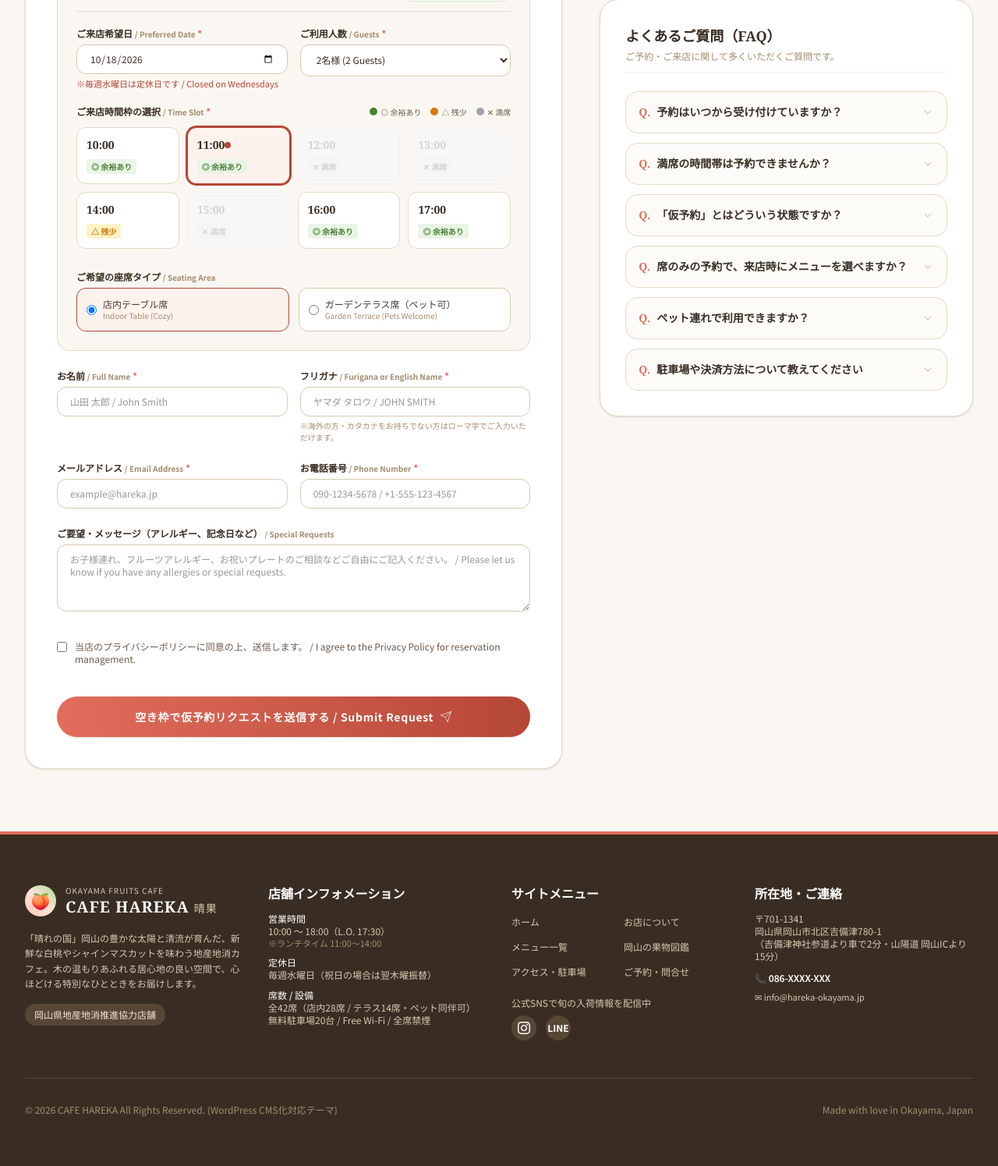
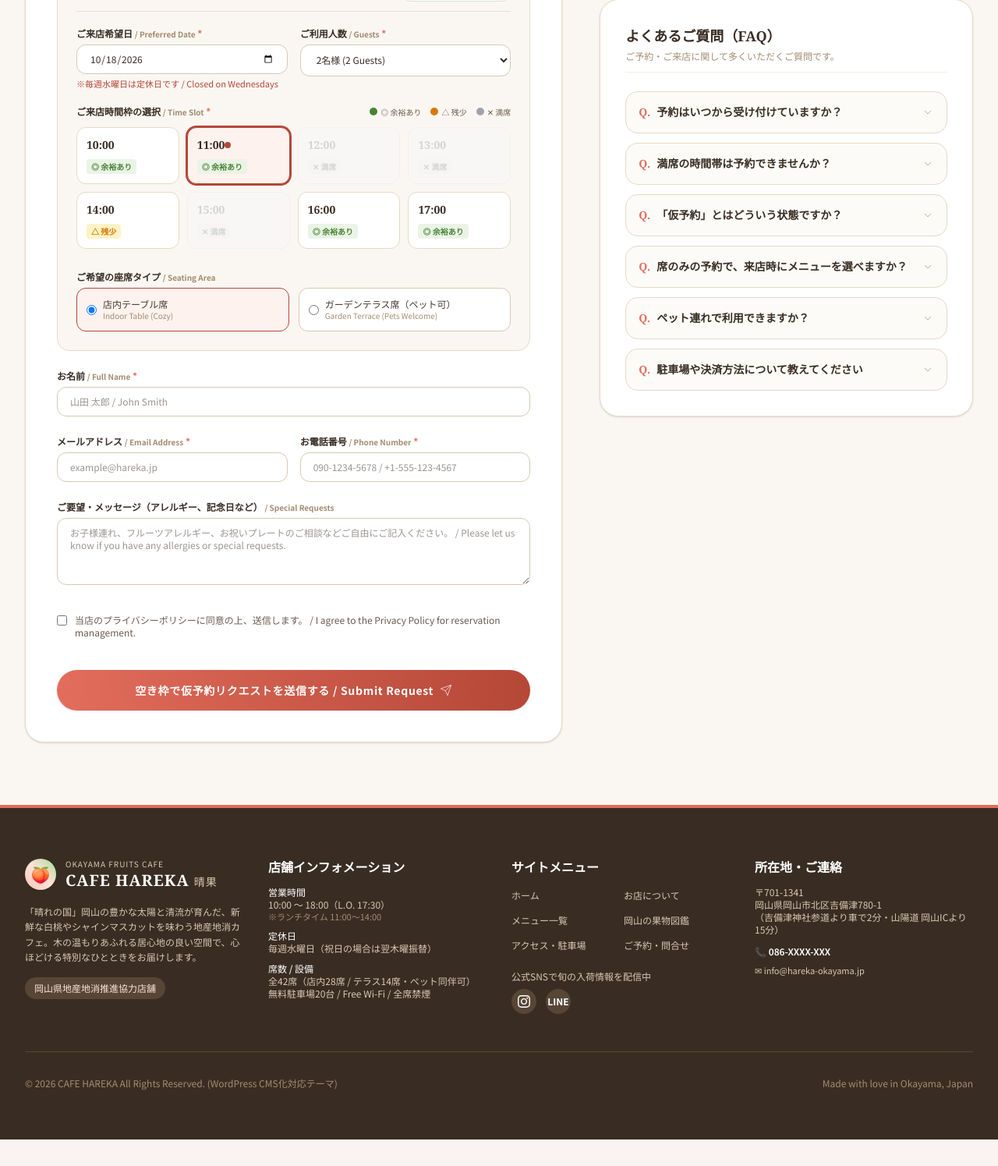
Before and after one commit to ikeda-haruka/okayamaCafe, a WordPress theme: template wordpress-theme/hareka-theme/page-contact.php in a window 1280 px wide. Shown: the part 1025-2520 px from the top of the page at 78% size. After the commit the page ends 2486 px from the top, so only its background shows below. Run offline with PHP 8.4 and a stand-in for WordPress, Linux system fonts and the light colour scheme; the site name, menu and one post (Sample post) are stand-ins, and other content is empty; style sheets or scripts are compiled from the project's sources.

Commit message:
refactor: お問い合わせ・予約フォームからフリガナ項目を削除しお名前のみのスマートUIに変更 Fixes #11

```diff
--- a/wordpress-theme/hareka-theme/assets/js/main.js
+++ b/wordpress-theme/hareka-theme/assets/js/main.js
@@ -141,7 +141,6 @@ document.addEventListener('DOMContentLoaded', function () {
     const formHeadingTitle = document.getElementById('form-heading-title');
     const formHeadingDesc = document.getElementById('form-heading-desc');
     const safeBadgeText = document.getElementById('safe-badge-text');
-    const kanaHintText = document.getElementById('kana-hint-text');
     const privacyAgreeText = document.getElementById('privacy-agree-text');
     const faqMainTitle = document.getElementById('faq-main-title');
     const faqMainSub = document.getElementById('faq-main-sub');
@@ -194,13 +193,6 @@ document.addEventListener('DOMContentLoaded', function () {
         // 誤予約防止バッジ
         if (safeBadgeText) {
             safeBadgeText.textContent = lang === 'ja' ? '満席誤予約防止機能 ON' : 'Live Availability Active';
-        }
-
-        // フリガナ注記
-        if (kanaHintText) {
-            kanaHintText.textContent = lang === 'ja'
-                ? '※海外の方・カタカナをお持ちでない方はローマ字でご入力いただけます。'
-                : '* International guests may enter names in English alphabet / Romaji.';
         }
 
         // プライバシー同意文
--- a/wordpress-theme/hareka-theme/page-contact.php
+++ b/wordpress-theme/hareka-theme/page-contact.php
@@ -291,7 +291,6 @@ $faq_items = array(
                     </div>
 
                     <!-- お客様基本情報 -->
-                    <div class="grid grid-cols-1 sm:grid-cols-2 gap-4">
                     <div>
                         <label for="user-name" class="block text-xs font-bold text-[#392d23] mb-1.5">
                             <span id="label-name-text">お名前</span>
@@ -306,26 +305,6 @@ $faq_items = array(
                             placeholder="山田 太郎 / John Smith"
                             class="w-full px-4 py-2.5 rounded-xl border border-[#d8c8b2] text-xs bg-white text-[#392d23] focus:outline-none focus:ring-2 focus:ring-[#e26d5c]"
                         />
-                        </div>
-
-                        <div>
-                            <label for="user-kana" class="block text-xs font-bold text-[#392d23] mb-1.5">
-                                <span id="label-kana-text">フリガナ</span>
-                                <span class="text-[10px] text-[#a48c6f]">/ Furigana or English Name</span>
-                                <span class="text-[#e26d5c]">*</span>
-                            </label>
-                            <input
-                                type="text"
-                                id="user-kana"
-                                name="user_kana"
-                                required
-                                placeholder="ヤマダ タロウ / JOHN SMITH"
-                                class="w-full px-4 py-2.5 rounded-xl border border-[#d8c8b2] text-xs bg-white text-[#392d23] focus:outline-none focus:ring-2 focus:ring-[#e26d5c]"
-                            />
-                            <span class="text-[10px] text-[#a48c6f] mt-1 block" id="kana-hint-text">
-                                ※海外の方・カタカナをお持ちでない方はローマ字でご入力いただけます。
-                            </span>
-                        </div>
                     </div>
 
                     <div class="grid grid-cols-1 sm:grid-cols-2 gap-4">
```
Also changed, not shown: src/pages/ContactPage.tsx (+1 -27 lines), README.md. Lines whose indentation alone changed are shown as unchanged.
